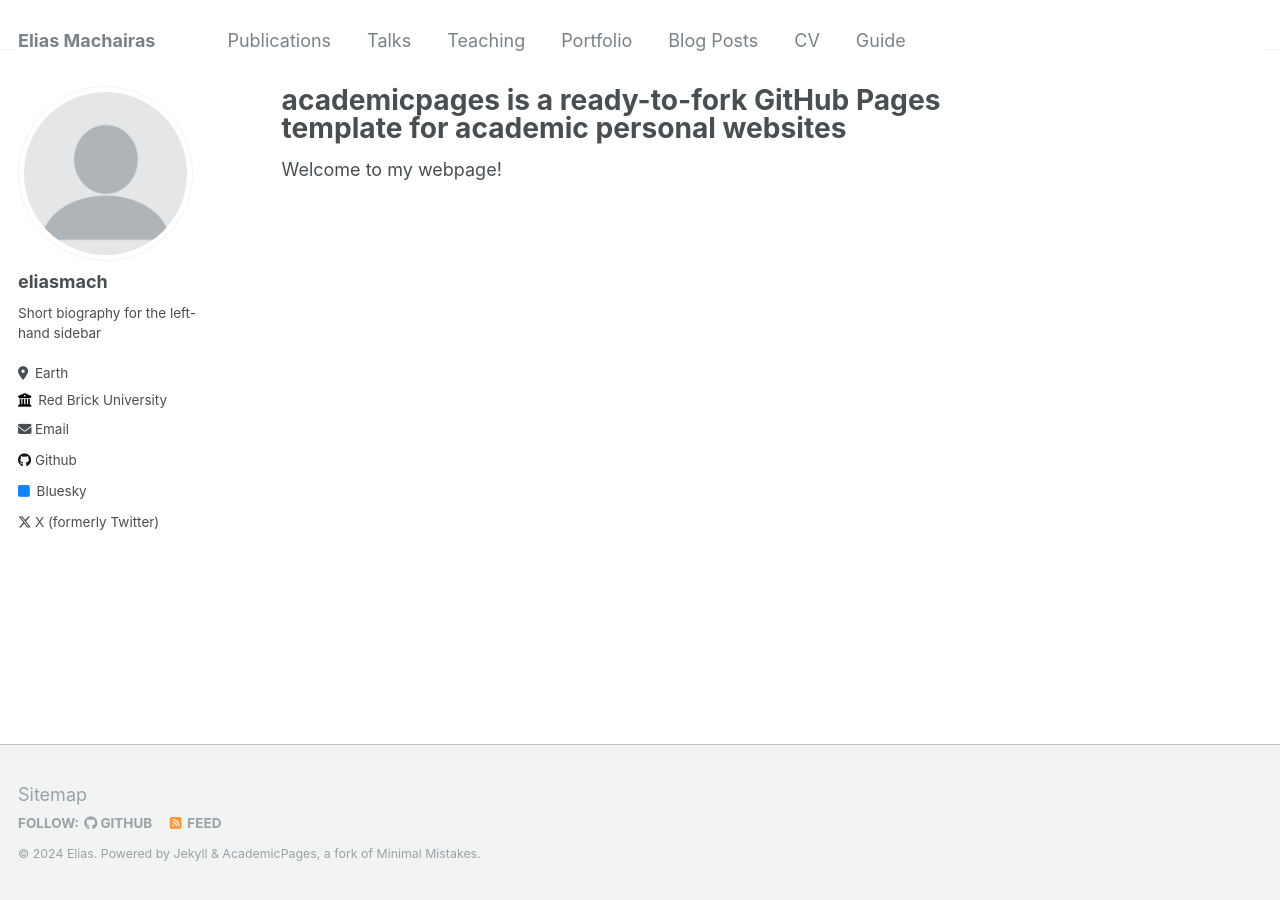
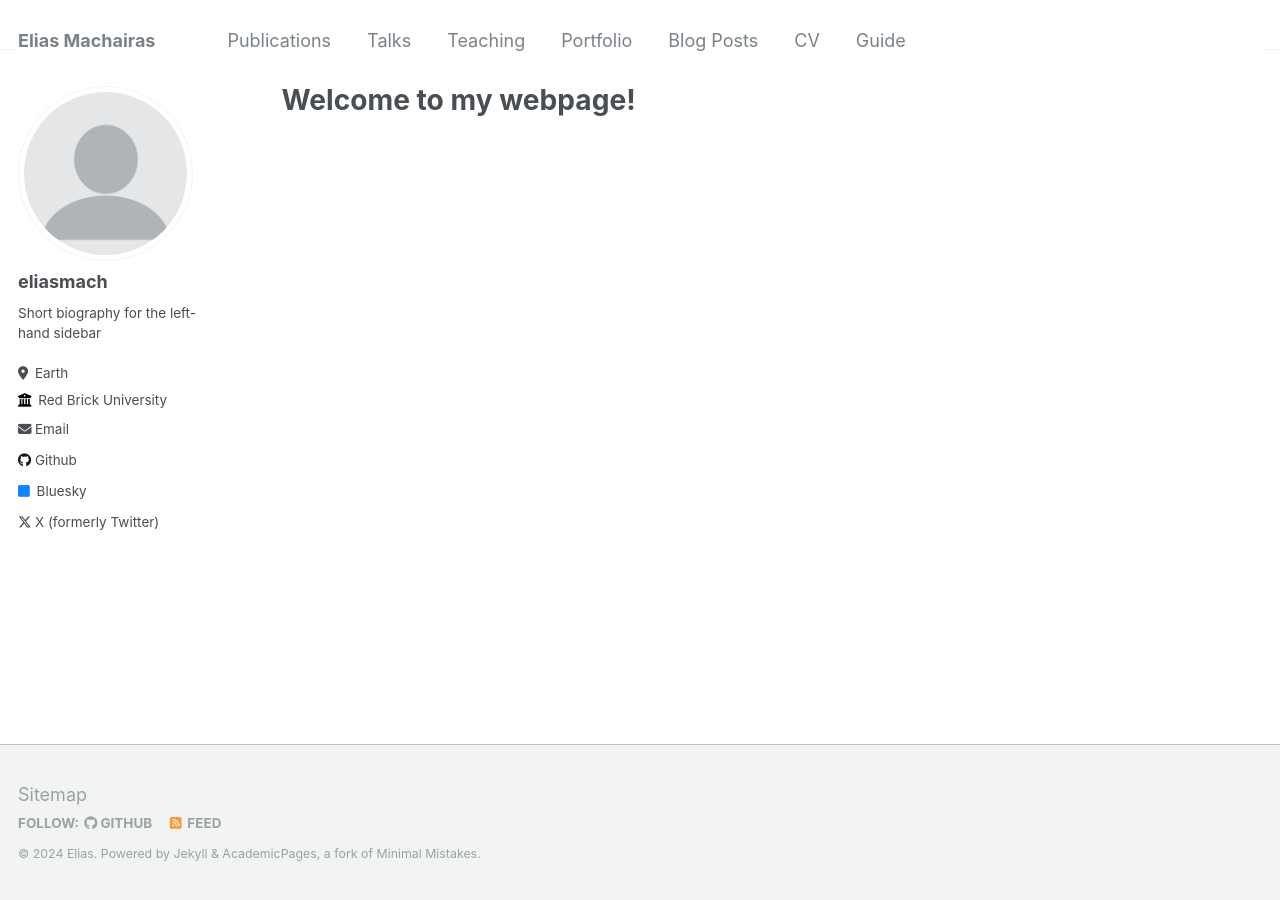
Before and after one commit to eliasmach/eliasmach.github.io, a Jekyll site: the page built from _pages/about.md, in a window 1280 px wide. Built offline with Jekyll 4.4.1, drawn with Linux system fonts in a browser that asks for light colours.

Commit message:
Update about.md

```diff
--- a/_pages/about.md
+++ b/_pages/about.md
@@ -1,10 +1,8 @@
 ---
 permalink: /
-title: "academicpages is a ready-to-fork GitHub Pages template for academic personal websites"
+title: "Welcome to my webpage!"
 author_profile: true
 redirect_from:
   - /about/
   - /about.html
 ---
-
-Welcome to my webpage!
```
